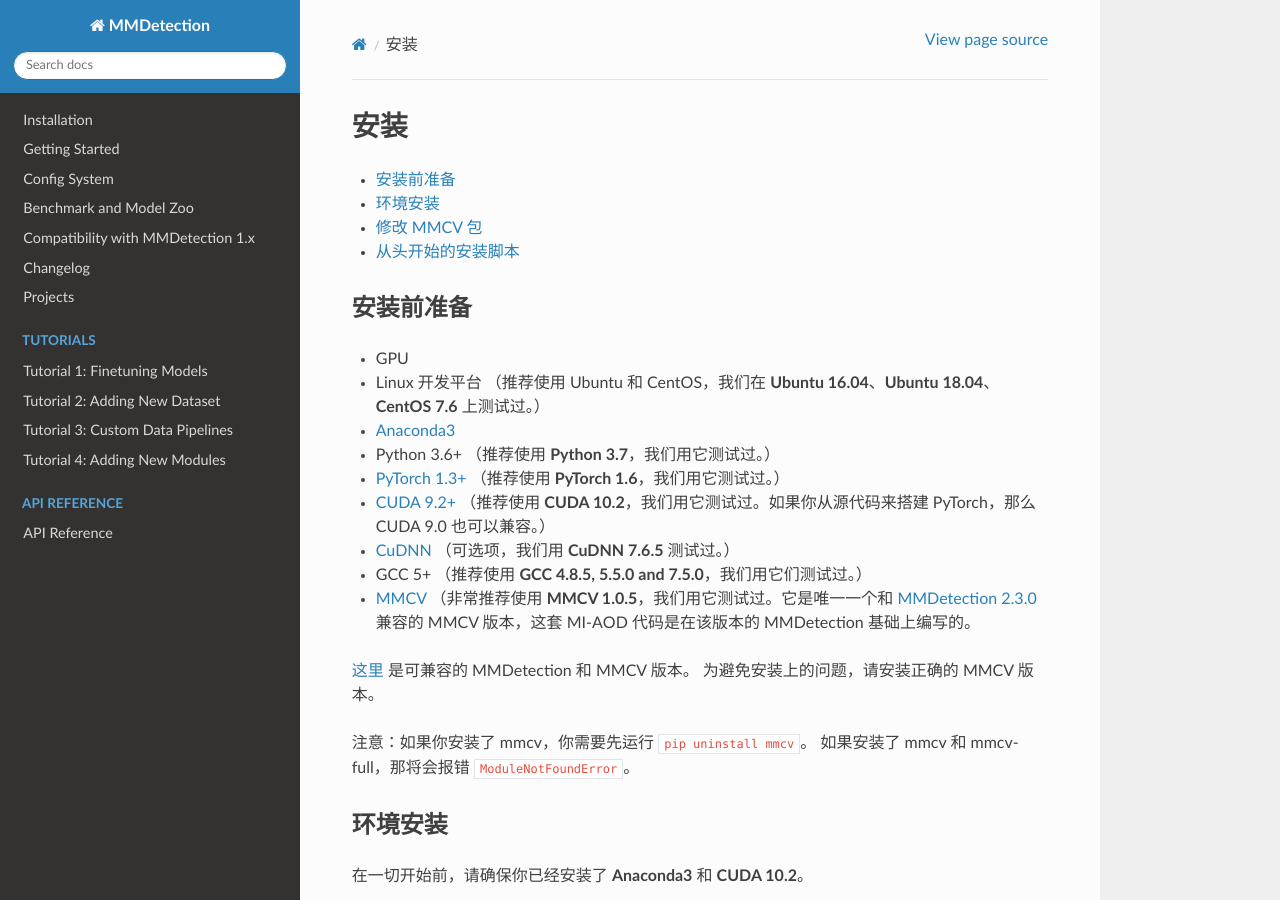
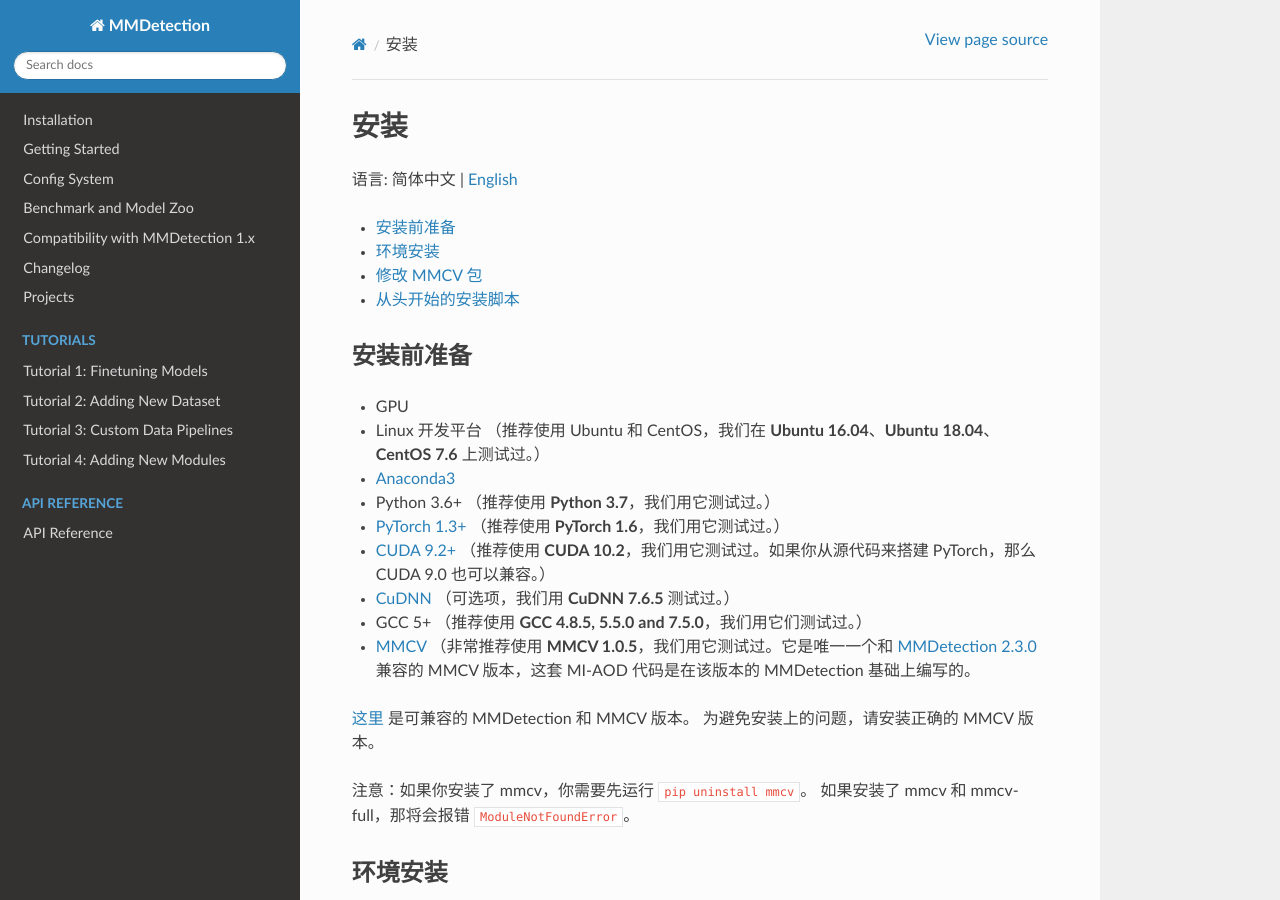
Before and after one commit to yuantn/MI-AOD, a Sphinx documentation site: the page built from docs/installation_cn.md, in a window 1280 px wide and 900 px high. Built offline with Sphinx 7.4.7 and the Read the Docs theme 2.0.0, drawn with Linux system fonts in a browser that asks for light colours.

Commit message:
Update installation_cn.md

```diff
--- a/docs/installation_cn.md
+++ b/docs/installation_cn.md
@@ -1,4 +1,6 @@
 # 安装
+
+语言: 简体中文 | [English](installation.md)
 
 <!-- TOC -->
 
```
